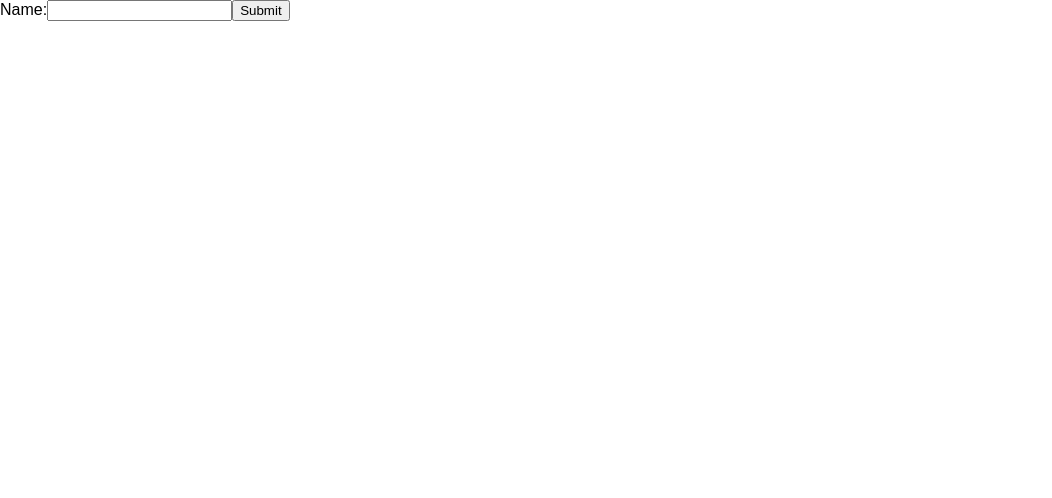
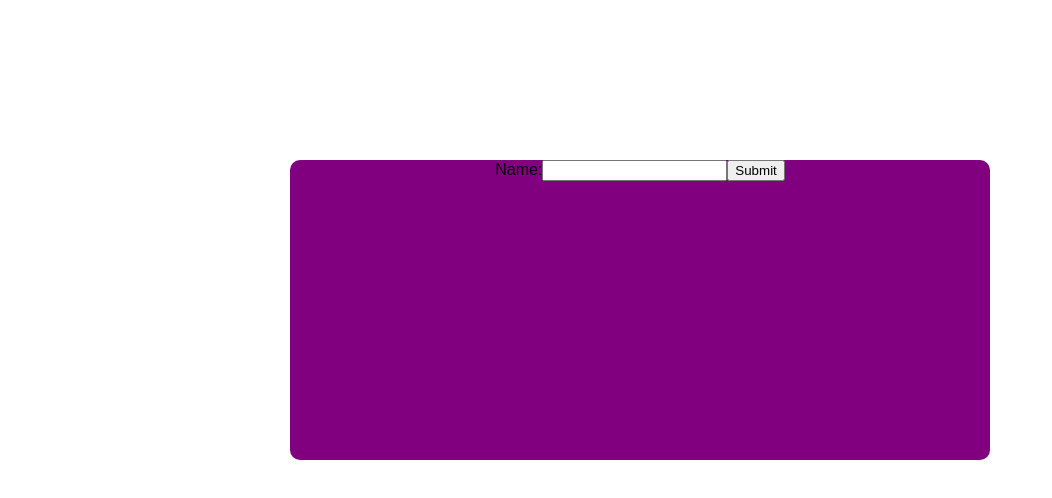
Before and after one commit to Developer-a-la-mode/Exercise, a React (Create React App) app: page / in a window 1280 px wide. Shown: the top 498 px of the page, without its empty margins (0-1052 px from the left). Built offline with nearby package versions, Linux system fonts and the light colour scheme.

Commit message:
form styles

```diff
--- a/src/App.js
+++ b/src/App.js
@@ -1,12 +1,13 @@
 import React from 'react';
-import Form from './components/Form';
-import Card from './Card';
+import Main from './components/Main';
 
 function App() {
   return (
-    <card>
-      <Form />
-    </card>
+    <div>
+      <Main />
+    </div>
+
+
   );
 }
 
--- a/src/components/Card.js
+++ b/src/components/Card.js
@@ -1,11 +1,11 @@
 import React from 'react';
 import './Card.css';
 
-const Card = () => {
+const Card = (props) => {
 
     return (
         <div className="Card">
-
+            {props.children}
         </div>
     )
 }
--- a/src/components/Form.css
+++ b/src/components/Form.css
@@ -0,0 +1,8 @@
+.form {
+    display: flex;
+    justify-content: center;
+    flex-wrap: wrap;
+    gap: 1rem;
+    margin-bottom: 1rem;
+    text-align: left;
+  }
--- a/src/components/Form.js
+++ b/src/components/Form.js
@@ -5,6 +5,7 @@ const Form = () => {
 
 
     return (
+        <div className="form">
         <form>
             <label>
                 Name:
@@ -12,6 +13,7 @@ const Form = () => {
             </label>
             <input type="submit" value="Submit" />
         </form>
+        </div>
 
     )
 }
--- /dev/null
+++ b/src/components/Main.js
@@ -0,0 +1,16 @@
+import React from 'react';
+import Card from './Card';
+import Form from './Form';
+
+const Main = () => {
+
+    return (
+        <Card>
+            <Form>
+
+            </Form>
+        </Card>
+    )
+};
+
+export default Main;
```
